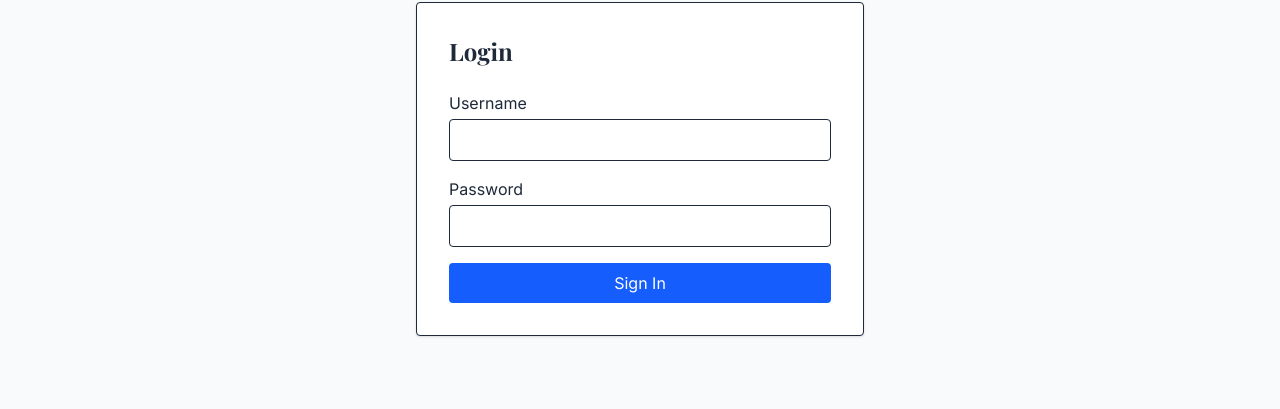
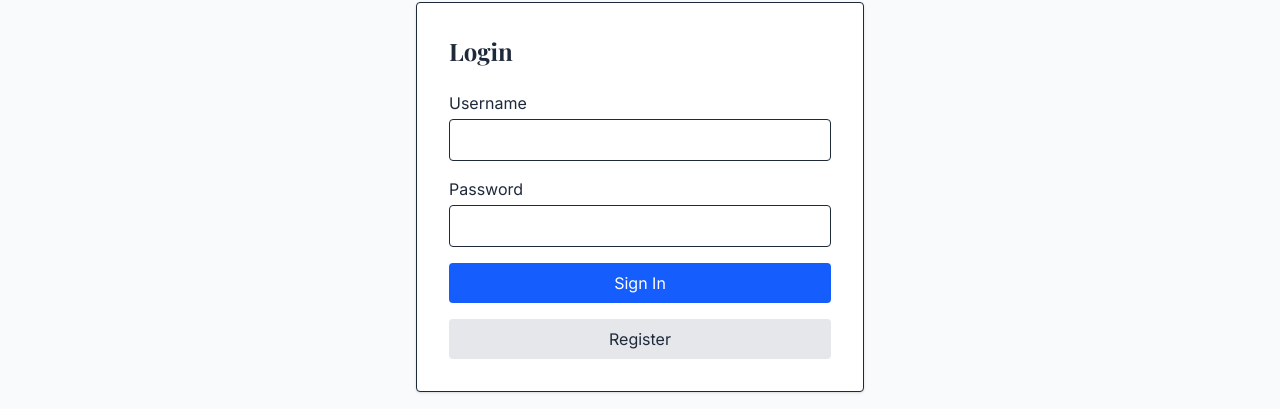
Before and after one commit to damienteo/mashiko-pottery, a Next.js app: page /en/login in a window 1280 px wide. Shown: the part 126-535 px from the top of the page. Built offline with nearby package versions, Linux system fonts and the light colour scheme; no server answers.

Commit message:
Add Register Button

```diff
--- a/src/app/[locale]/cart/CartClient.tsx
+++ b/src/app/[locale]/cart/CartClient.tsx
@@ -158,7 +158,7 @@ export default function CartClient() {
                   `/${locale}/cart`
                 )}`}
               >
-                <Button variant="primary">{t("login.title")}</Button>
+                <Button variant="primary">{t("common.login.title")}</Button>
               </Link>
             )}
           </div>
--- a/src/app/[locale]/login/LoginClient.tsx
+++ b/src/app/[locale]/login/LoginClient.tsx
@@ -3,14 +3,17 @@
 import { useState, FormEvent } from "react";
 import { useRouter } from "next/navigation";
 import { useTranslations } from "next-intl";
+
 import { useAppDispatch } from "@/store/hooks";
 import { login } from "@/store/authSlice";
-import { useToast } from "@/components/ui/Toast";
 import {
   loadCartFromStorage,
   clearCartFromStorage,
 } from "@/store/localStorage";
 import { mergeCart, fetchCart } from "@/store/cartSlice";
+
+import { useToast } from "@/components/ui/Toast";
+import Button from "@/components/ui/Button";
 
 interface Props {
   callback: string;
@@ -66,35 +69,45 @@ export default function LoginClient({ callback }: Props) {
   return (
     <div className="max-w-md mx-auto mt-16 p-8 border rounded shadow-sm bg-white">
       <h1 className="text-2xl font-bold mb-6">{t("login.title")}</h1>
-      <form onSubmit={handleSubmit} className="space-y-4">
+      <form onSubmit={handleSubmit} className="space-y-4" autoComplete="on">
         {error && <p className="text-red-600">{error}</p>}
         <div>
           <label className="block mb-1">{t("login.username")}</label>
           <input
             type="text"
+            name="username"
             value={username}
             onChange={(e) => setUsername(e.target.value)}
             required
             className="w-full p-2 border rounded"
+            autoComplete="username"
           />
         </div>
         <div>
           <label className="block mb-1">{t("login.password")}</label>
           <input
             type="password"
+            name="password"
             value={password}
             onChange={(e) => setPassword(e.target.value)}
             required
             className="w-full p-2 border rounded"
+            autoComplete="current-password"
           />
         </div>
-        <button
-          type="submit"
+        <Button type="submit" disabled={loading} className="w-full">
+          {loading ? t("login.loading") : t("login.submit")}
+        </Button>
+
+        <Button
+          type="button"
           disabled={loading}
-          className="w-full py-2 bg-blue-600 text-white rounded disabled:opacity-50"
+          className="w-full"
+          variant="secondary"
+          onClick={() => router.push("/register")}
         >
-          {loading ? t("login.loading") : t("login.submit")}
-        </button>
+          {t("register.title")}
+        </Button>
       </form>
     </div>
   );
--- a/src/locales/en/common.json
+++ b/src/locales/en/common.json
@@ -10,6 +10,14 @@
     "success": "Login successful",
     "unknownError": "An unknown error occurred"
   },
+  "register": {
+    "title": "Register",
+    "description": "Create a new account to get started.",
+    "username": "Username",
+    "password": "Password",
+    "submit": "Sign Up",
+    "success": "Account created successfully"
+  },
   "logout": {
     "title": "Logout"
   },
--- a/src/locales/ja/common.json
+++ b/src/locales/ja/common.json
@@ -10,6 +10,14 @@
     "success": "サインインに成功しました",
     "unknownError": "不明なエラーが発生しました"
   },
+  "register": {
+    "title": "登録",
+    "description": "新しいアカウントを作成して始めましょう。",
+    "username": "ユーザー名",
+    "password": "パスワード",
+    "submit": "登録する",
+    "success": "アカウントが正常に作成されました"
+  },
   "logout": {
     "title": "ログアウト"
   },
--- a/src/locales/zh/common.json
+++ b/src/locales/zh/common.json
@@ -10,6 +10,14 @@
     "success": "登录成功",
     "unknownError": "发生未知错误"
   },
+  "register": {
+    "title": "注册",
+    "description": "创建一个新账户开始使用。",
+    "username": "用户名",
+    "password": "密码",
+    "submit": "注册",
+    "success": "账户创建成功"
+  },
   "logout": {
     "title": "登出"
   },
```
